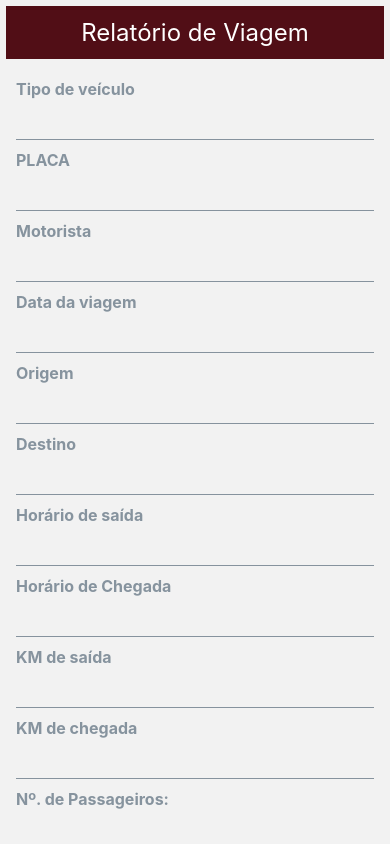
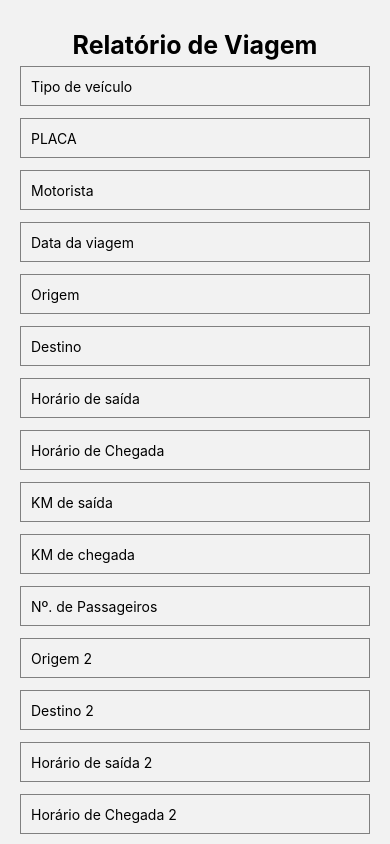
Before and after one commit to lucalazengo/app-div, a React Native app: screen /TravelReportForm in a window 390 px wide. Built offline with nearby package versions, Linux system fonts and the light colour scheme.

Commit message:
Atualização do mapa

```diff
--- a/App.js
+++ b/App.js
@@ -3,7 +3,7 @@ import { StyleSheet, Text, View } from 'react-native'
 import Login from './src/pages/Login'
 import MapScreen from './src/pages/mapscreen'
 import Home from './src/pages/home'
-import TravelReportForm from './src/components/TravelReportForm'
+import TravelReportForm from './src/components/TravelReportForm/index'
 import React from 'react'
 import { createNativeStackNavigator } from '@react-navigation/native-stack'
 import { NavigationContainer } from '@react-navigation/native'
--- a/src/components/Form/index.js
+++ b/src/components/Form/index.js
@@ -12,7 +12,7 @@ export default function Form() {
     // Por exemplo: validação de login e senha
 
     // Navegar para outra tela se o login for bem-sucedido
-    navigation.navigate('Home');
+    navigation.navigate('TravelReportForm');
   };
   return (
     <View style={styles.formContext}>
--- a/src/components/TravelReportForm/index.js
+++ b/src/components/TravelReportForm/index.js
@@ -1,151 +1,169 @@
 import React, { useState } from 'react';
-import { ScrollView, View, Text, TextInput, Button } from 'react-native';
-import { Input } from 'react-native-elements';
+import { ScrollView, View, Text, TextInput, Button, StyleSheet } from 'react-native';
 
 const TravelReportForm = () => {
-  const [formData, setFormData] = useState({
-    field1: '',
-    field2: '',
-    field3: '',
-    field4: '',
-    field5: '',
-    field6: '',
-    field7: '',
-    field8: '',
-    field9: '',
-    field10: '',
-    field11: '',
-    field12: '',
-    field13: '',
-    field14: '',
-    field15: '',
-    field16: '',
-    field17: '',
-    field18: '',
-    field19: '',
-  });
-
-  const handleInputChange = (field, value) => {
-    setFormData({
-      ...formData,
-      [field]: value,
-    });
-  };
+  const [vehicleType, setVehicleType] = useState('');
+  const [plate, setPlate] = useState('');
+  const [driver, setDriver] = useState('');
+  const [tripDate, setTripDate] = useState('');
+  const [origin, setOrigin] = useState('');
+  const [destination, setDestination] = useState('');
+  const [departureTime, setDepartureTime] = useState('');
+  const [arrivalTime, setArrivalTime] = useState('');
+  const [departureKm, setDepartureKm] = useState('');
+  const [arrivalKm, setArrivalKm] = useState('');
+  const [passengerCount, setPassengerCount] = useState('');
+  const [trip2Origin, setTrip2Origin] = useState('');
+  const [trip2Destination, setTrip2Destination] = useState('');
+  const [trip2DepartureTime, setTrip2DepartureTime] = useState('');
+  const [trip2ArrivalTime, setTrip2ArrivalTime] = useState('');
+  const [trip2DepartureKm, setTrip2DepartureKm] = useState('');
+  const [trip2ArrivalKm, setTrip2ArrivalKm] = useState('');
+  const [trip2PassengerCount, setTrip2PassengerCount] = useState('');
+  const [tripNotes, setTripNotes] = useState('');
 
   const handleSubmit = () => {
-    // Lógica para enviar o relatório
-    console.log('Relatório enviado:', formData);
+    // Implemente a lógica para enviar o relatório
+    // Você pode acessar todos os estados aqui para enviar para o servidor ou armazenar localmente
   };
 
   return (
-    <ScrollView contentContainerStyle={{justifyContent: 'center', }}>
-      <View style={{ flex: 1, padding: 6,  }}>
-        <Text style={{
-        padding: 12,
-        backgroundColor: '#510E16',
-        width: '100%',
-        fontSize: 24,
-        textAlign: 'center',
-        marginBottom: 20,
-        color: '#ffff' }}>
-        Relatório de Viagem
-        </Text>
-        {/* Adicione os campos do formulário */}
-        <Input
-          label="Tipo de veículo"
-          value={formData.field1}
-          onChangeText={(text) => handleInputChange('field1', text)}
+    <ScrollView style={styles.container}>
+      <Text style={styles.title}>Relatório de Viagem</Text>
+
+      <View style={styles.form}>
+        <TextInput
+          style={styles.input}
+          placeholder="Tipo de veículo"
+          value={vehicleType}
+          onChangeText={setVehicleType}
         />
-        <Input
-          label="PLACA "
-          value={formData.field2}
-          onChangeText={(text) => handleInputChange('field2', text)}
+
+        <TextInput
+          style={styles.input}
+          placeholder="PLACA"
+          value={plate}
+          onChangeText={setPlate}
         />
-        <Input
-          label="Motorista"
-          value={formData.field3}
-          onChangeText={(text) => handleInputChange('field3', text)}
+
+        <TextInput
+          style={styles.input}
+          placeholder="Motorista"
+          value={driver}
+          onChangeText={setDriver}
         />
-         <Input
-          label="Data da viagem"
-          value={formData.field4}
-          onChangeText={(text) => handleInputChange('field4', text)}
+
+        <TextInput
+          style={styles.input}
+          placeholder="Data da viagem"
+          value={tripDate}
+          onChangeText={setTripDate}
         />
-         <Input
-          label="Origem"
-          value={formData.field5}
-          onChangeText={(text) => handleInputChange('field5', text)}
+
+        <TextInput
+          style={styles.input}
+          placeholder="Origem"
+          value={origin}
+          onChangeText={setOrigin}
         />
-         <Input
-          label="Destino"
-          value={formData.field6}
-          onChangeText={(text) => handleInputChange('field6', text)}
+
+        <TextInput
+          style={styles.input}
+          placeholder="Destino"
+          value={destination}
+          onChangeText={setDestination}
         />
-         <Input
-          label="Horário de saída"
-          value={formData.field7}
-          onChangeText={(text) => handleInputChange('field7', text)}
+
+        <TextInput
+          style={styles.input}
+          placeholder="Horário de saída"
+          value={departureTime}
+          onChangeText={setDepartureTime}
         />
-         <Input
-          label="Horário de Chegada"
-          value={formData.field8}
-          onChangeText={(text) => handleInputChange('field8', text)}
+
+        <TextInput
+          style={styles.input}
+          placeholder="Horário de Chegada"
+          value={arrivalTime}
+          onChangeText={setArrivalTime}
         />
-         <Input
-          label="KM de saída"
-          value={formData.field9}
-          onChangeText={(text) => handleInputChange('field9', text)}
+
+        <TextInput
+          style={styles.input}
+          placeholder="KM de saída"
+          value={departureKm}
+          onChangeText={setDepartureKm}
         />
-         <Input
-          label="KM de chegada"
-          value={formData.field10}
-          onChangeText={(text) => handleInputChange('field10', text)}
+
+        <TextInput
+          style={styles.input}
+          placeholder="KM de chegada"
+          value={arrivalKm}
+          onChangeText={setArrivalKm}
         />
-         <Input
-          label="Nº. de Passageiros:
-          "
-          value={formData.field11}
-          onChangeText={(text) => handleInputChange('field11', text)}
+
+        <TextInput
+          style={styles.input}
+          placeholder="Nº. de Passageiros"
+          value={passengerCount}
+          onChangeText={setPassengerCount}
         />
-         <Input
-          label="Origem"
-          value={formData.field12}
-          onChangeText={(text) => handleInputChange('field12', text)}
+
+        <TextInput
+          style={styles.input}
+          placeholder="Origem 2"
+          value={trip2Origin}
+          onChangeText={setTrip2Origin}
         />
-         <Input
-          label="Destino"
-          value={formData.field113}
-          onChangeText={(text) => handleInputChange('field13', text)}
+
+        <TextInput
+          style={styles.input}
+          placeholder="Destino 2"
+          value={trip2Destination}
+          onChangeText={setTrip2Destination}
         />
-         <Input
-          label="Horário de saída"
-          value={formData.field14}
-          onChangeText={(text) => handleInputChange('field14', text)}
+
+        <TextInput
+          style={styles.input}
+          placeholder="Horário de saída 2"
+          value={trip2DepartureTime}
+          onChangeText={setTrip2DepartureTime}
         />
-         <Input
-          label="Horário de Chegada"
-          value={formData.field15}
-          onChangeText={(text) => handleInputChange('field15', text)}
+
+        <TextInput
+          style={styles.input}
+          placeholder="Horário de Chegada 2"
+          value={trip2ArrivalTime}
+          onChangeText={setTrip2ArrivalTime}
         />
-         <Input
-          label="KM de saída "
-          value={formData.field16}
-          onChangeText={(text) => handleInputChange('field16', text)}
+
+        <TextInput
+          style={styles.input}
+          placeholder="KM de saída 2"
+          value={trip2DepartureKm}
+          onChangeText={setTrip2DepartureKm}
         />
-         <Input
-          label="KM de chegada"
-          value={formData.field17}
-          onChangeText={(text) => handleInputChange('field17', text)}
+
+        <TextInput
+          style={styles.input}
+          placeholder="KM de chegada 2"
+          value={trip2ArrivalKm}
+          onChangeText={setTrip2ArrivalKm}
         />
-         <Input
-          label="Nª de Passageiros:"
-          value={formData.field18}
-          onChangeText={(text) => handleInputChange('field18', text)}
+
+        <TextInput
+          style={styles.input}
+          placeholder="Nª de Passageiros 2"
+          value={trip2PassengerCount}
+          onChangeText={setTrip2PassengerCount}
         />
-         <Input
-          label="OBSERVAÇÕES DA VIAGEM"
-          value={formData.field19}
-          onChangeText={(text) => handleInputChange('field19', text)}
+
+        <TextInput
+          style={styles.input}
+          placeholder="Observações da Viagem"
+          value={tripNotes}
+          onChangeText={setTripNotes}
+          multiline
         />
 
         <Button title="Enviar Relatório" onPress={handleSubmit} />
@@ -154,4 +172,31 @@ const TravelReportForm = () => {
   );
 };
 
+const styles = StyleSheet.create({
+  container: {
+    flex: 1,
+  },
+  title: {
+    fontSize: 25,
+    fontWeight: 'bold',
+    marginBottom: 16,
+    textAlign: 'center',
+    top: 30,
+    backgroundColor: "#0000"
+  },
+  form: {
+    flex: 1,
+    padding: 20,
+    justifyContent: 'center',
+  },
+  input: {
+    height: 40,
+    borderColor: 'gray',
+    borderWidth: 1,
+    marginBottom: 12,
+    padding: 10,
+
+  },
+});
+
 export default TravelReportForm;
--- a/src/pages/mapscreen/index.js
+++ b/src/pages/mapscreen/index.js
@@ -1,137 +1,76 @@
 import React, { useState, useEffect } from 'react';
-import MapView, { Marker, Polyline } from 'react-native-maps';
-import { StyleSheet, View, TouchableOpacity, TextInput, Alert , Text} from 'react-native';
+import { StyleSheet, Text, View, Button, TouchableOpacity, TextInput } from 'react-native';
+import MapView, { Marker, Callout, PROVIDER_GOOGLE } from 'react-native-maps';
 import * as Location from 'expo-location';
-import { GooglePlacesAutocomplete } from 'react-native-google-places-autocomplete';
 
-export default function App() {
-  const [location, setLocation] = useState(null);
-  const [coordinates, setCoordinates] = useState([]);
-  const [isRouteActive, setIsRouteActive] = useState(false);
+
+const MapScreen= () => {
+ const [currentLocation, setCurrentLocation] = useState(null);
  const [destination, setDestination] = useState(null);
+ const [routeCoordinates, setRouteCoordinates] = useState([]);
+ const [duration, setDuration] = useState(null);
+ const [isRouteOpen, setIsRouteOpen] = useState(false);
 
  useEffect(() => {
     (async () => {
       let { status } = await Location.requestForegroundPermissionsAsync();
       if (status !== 'granted') {
-        console.error('Permissão para acessar a localização negada');
+        setErrorMsg('Permissão para acessar a localização é necessária!');
         return;
       }
 
       let location = await Location.getCurrentPositionAsync({});
-      setLocation(location.coords);
+      setCurrentLocation({ latitude: location.coords.latitude, longitude: location.coords.longitude });
+    })();
+ }, []);
 
-      let subscription = await Location.watchPositionAsync(
-        { accuracy: Location.Accuracy.High, timeInterval: 1000, distanceInterval: 10 },
-        (newLocation) => {
-          if (isRouteActive) {
-            setCoordinates((prevCoords) => [...prevCoords, newLocation.coords]);
-          }
-        }
-      );
-
-      return () => {
-        if (subscription) {
-          subscription.remove();
-        }
-      };
-    })();
-  }, [isRouteActive]);
-
-  const startRoute = () => {
-    setCoordinates([]);
-    setIsRouteActive(true);
+ const handleLocationInput = async (input) => {
+    let location = await Location.geocodeAsync(input);
+    setDestination({ latitude: location[0].latitude, longitude: location[0].longitude });
  };
 
-  const stopRoute = () => {
-    setIsRouteActive(false);
+ const handleGetDirections = async () => {
+    // Aqui você pode adicionar sua lógica para obter a rota entre os dois pontos.
+    // Expo não fornece um método pronto para uso, mas você pode usar bibliotecas externas, como expo-google-app-auth
  };
 
-  const handleSelectDestination = async (data, details) => {
-    try {
-      const startLocation = `${location.latitude},${location.longitude}`;
-      const endLocation = `${details.geometry.location.lat},${details.geometry.location.lng}`;
+ const handleStartRoute = () => {
+    setIsRouteOpen(true);
+ };
 
-      const apiKey = 'SUA_CHAVE_DA_API_DO_GOOGLE';
-
-      const response = await fetch(
-        `https://maps.googleapis.com/maps/api/directions/json?origin=${startLocation}&destination=${endLocation}&key=${apiKey}`
-      );
-
-      const result = await response.json();
-
-      if (result.status === 'OK') {
-        setDestination({
-          latitude: details.geometry.location.lat,
-          longitude: details.geometry.location.lng,
-          name: details.formatted_address,
-        });
-
-        startRoute();
-      } else {
-        Alert.alert('Erro', 'Não foi possível calcular a rota. Por favor, tente novamente.');
-      }
-    } catch (error) {
-      console.error('Erro ao calcular a rota:', error);
-    }
+ const handleFinishRoute = () => {
+    setIsRouteOpen(false);
  };
 
  return (
     <View style={styles.container}>
-      {location && (
-        <>
-          <MapView style={styles.map} initialRegion={{ ...location, latitudeDelta: 0.0922, longitudeDelta: 0.0421 }}>
-            <Marker coordinate={location} title="Localização Atual" />
-            {isRouteActive && <Polyline coordinates={coordinates} strokeWidth={4} strokeColor="blue" />}
-            {destination && <Marker coordinate={destination} title="Destino" />}
+      <MapView
+        style={styles.map}
+        provider={PROVIDER_GOOGLE}
+        initialRegion={currentLocation}
+        showsUserLocation
+      >
+        {destination && (
+          <Marker coordinate={destination} title="Destino" />
+        )}
+        {isRouteOpen && routeCoordinates.length > 0 && (
+          <Polyline coordinates={routeCoordinates} strokeWidth={4} strokeColor="blue" />
+        )}
       </MapView>
-          {!isRouteActive && (
-            <View style={styles.destinationInputContainer}>
-              <GooglePlacesAutocomplete
-                placeholder="Digite o destino"
-                onPress={handleSelectDestination}
-                query={{
-                  key: 'AIzaSyDevAuVwiMi3DTNcKcMquHV2I-_EzjmJz8',
-                  language: 'pt-BR',
-                }}
-                styles={{
-                  container: {
-                    flex: 0,
-                  },
-                  textInputContainer: {
-                    backgroundColor: 'rgba(0,0,0,0)',
-                    borderTopWidth: 0,
-                    borderBottomWidth: 0,
-                  },
-                  textInput: {
-                    marginLeft: 0,
-                    marginRight: 0,
-                    height: 38,
-                    color: '#5d5d5d',
-                    fontSize: 16,
-                  },
-                  predefinedPlacesDescription: {
-                    color: '#1faadb',
-                  },
-                }}
-              />
-              <TouchableOpacity style={styles.button} onPress={startRoute}>
-                <Text style={styles.buttonText}>Iniciar Rota</Text>
-              </TouchableOpacity>
+      <View style={styles.searchContainer}>
+        <TextInput style={styles.input} onChangeText={handleLocationInput} placeholder="Insira o destino" />
+        <Button title="Escolher Destino" onPress={handleGetDirections} style={styles.button} />
       </View>
-          )}
-          {isRouteActive && (
-            <View style={styles.buttonContainer}>
-              <TouchableOpacity style={styles.button} onPress={stopRoute}>
-                <Text style={styles.buttonText}>Parar Rota</Text>
-              </TouchableOpacity>
+      {isRouteOpen && destination && (
+        <View style={styles.routeContainer}>
+          <Text>Tempo estimado de viagem: {duration}</Text>
+          <Button title="Iniciar Rota" onPress={handleStartRoute}style={styles.button} />
+          <Button title="Fim da Rota" onPress={handleFinishRoute} style={styles.button}/>
         </View>
-          )}
-        </>
       )}
     </View>
  );
-}
+};
 
 const styles = StyleSheet.create({
  container: {
@@ -143,32 +82,33 @@ const styles = StyleSheet.create({
  map: {
     width: '100%',
     height: '100%',
-    bottom: 140,
     padding: 15,
+    bottom: 130,
  },
-  buttonContainer: {
-    position: 'absolute',
-    bottom: 20,
+ searchContainer: {
+    justifyContent: "center",
+    alignItems: 'center',
     width: '100%',
+    marginBottom: 20,
+ },
+ input: {
+    borderWidth: 2,
+    borderColor: 'gray',
+    padding: 10,
+    width: '80%',
+    bottom: 100,
+ },
+ routeContainer: {
     alignItems: 'center',
-  },
-  destinationInputContainer: {
-    position: 'absolute',
-    top: 20,
-    width: '100%',
-    alignItems: 'center',
+    justifyContent: 'center',
+    backgroundColor: '#0000'
  },
  button: {
-    backgroundColor: '#510E16',
-    paddingVertical: 15,
-    paddingHorizontal: 20,
+  marginVertical: 10,
+  backgroundColor: '#0000',
+  padding: 10,
   borderRadius: 5,
-    marginTop: 10,
-
-  },
-  buttonText: {
-    color: 'white',
-    fontWeight: 'bold',
-    fontSize: 16,
+  width: '80%',
 },
 });
+export default MapScreen;
```
Also changed, not shown: package.json (+8 -4 lines), 2 other files (tests, documents, lock files or other folders). Lines whose indentation alone changed are shown as unchanged.
